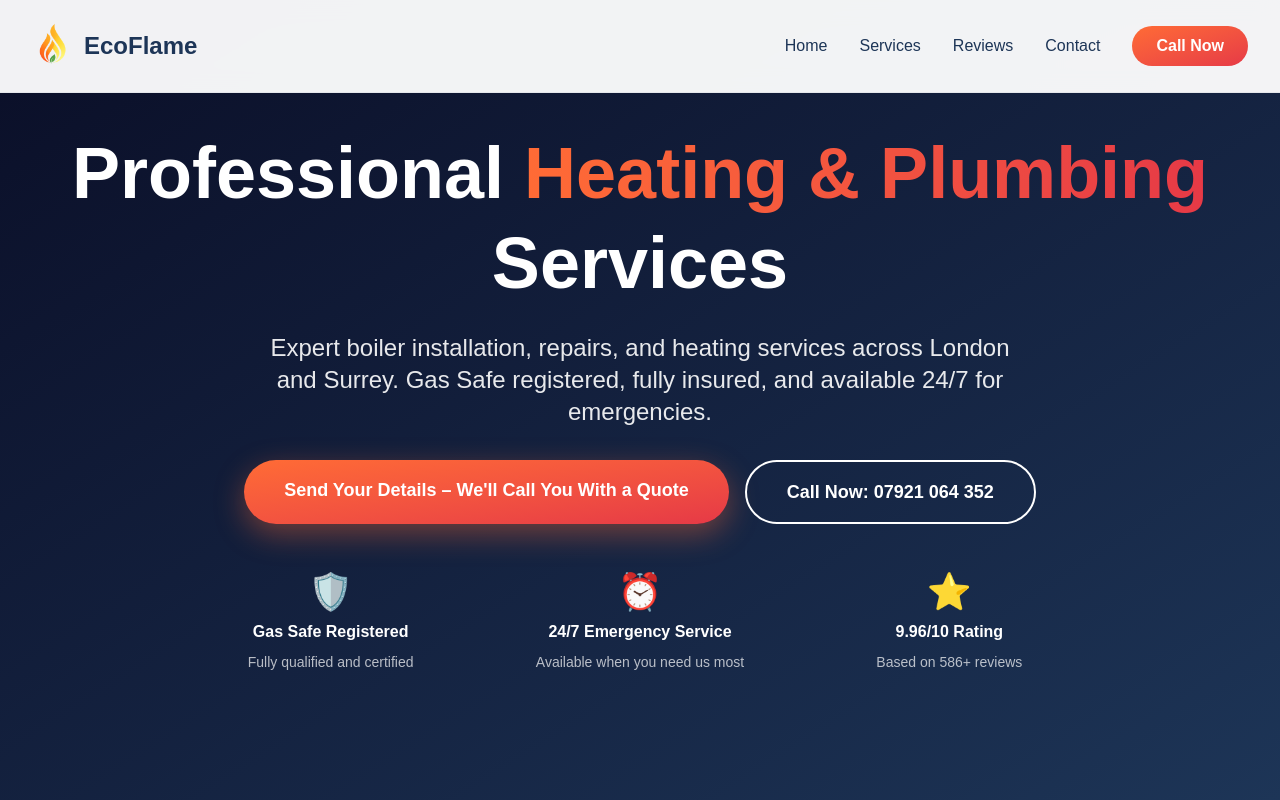
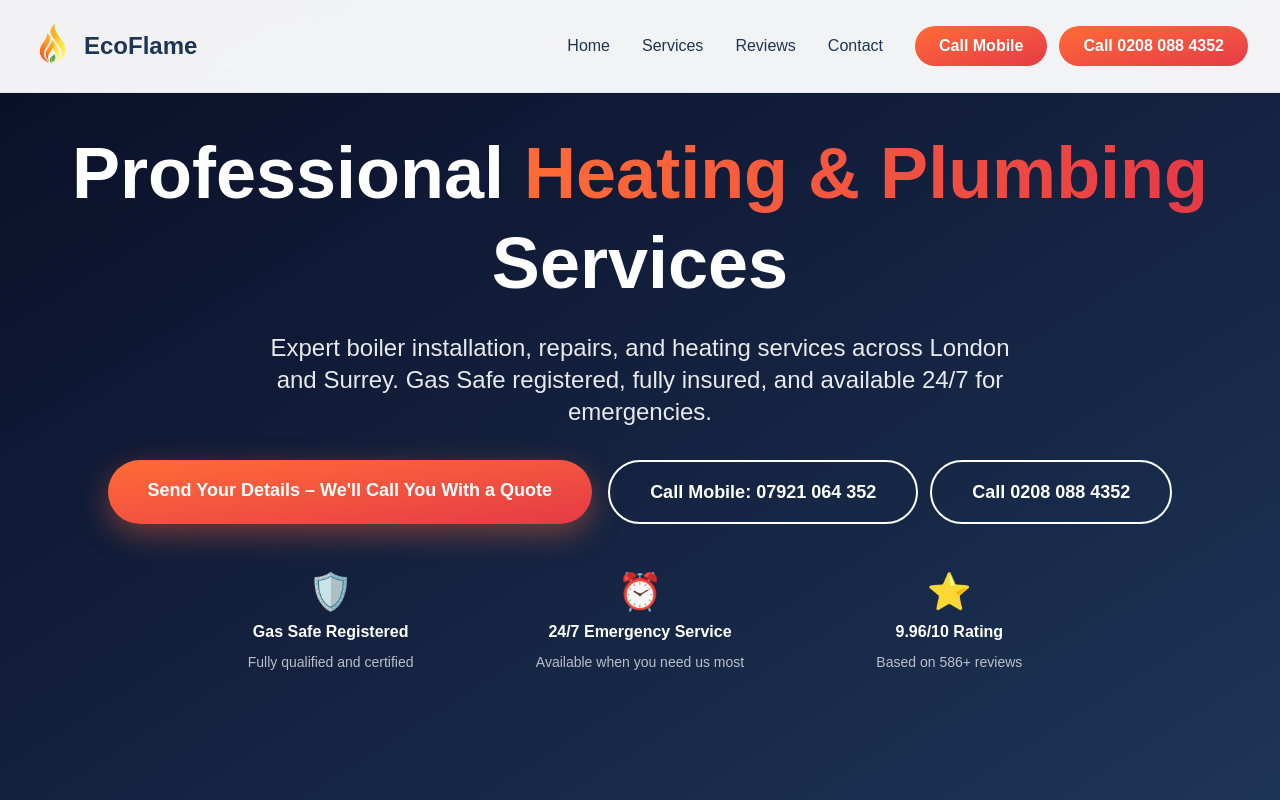
Before and after one commit to PatchLore/ecoflame-webapp, a Next.js app: page / in a window 1280 px wide. Shown: the top 800 px of the page. Built offline with nearby package versions, Linux system fonts and the light colour scheme.

Commit message:
Add landline 0208 088 4352 alongside mobile across header, footer, homepage, embed, and contact page

```diff
--- a/src/app/contact/page.tsx
+++ b/src/app/contact/page.tsx
@@ -66,9 +66,15 @@ export default function ContactPage() {
               href={`tel:${sitePhone}`}
               className="inline-flex items-center justify-center px-4 py-2 rounded-md bg-[#FF5C3A] hover:bg-[#E14A25] text-white transition"
             >
-              Call Us
+              Call Mobile
             </a>
           ) : null}
+          <a
+            href={`tel:02080884352`}
+            className="inline-flex items-center justify-center px-4 py-2 rounded-md bg-[#FF5C3A] hover:bg-[#E14A25] text-white transition"
+          >
+            Call 0208 088 4352
+          </a>
           {siteWhatsApp ? (
             <a
               href={`https://wa.me/${siteWhatsApp.replace(/[^0-9]/g, '')}`}
@@ -163,7 +169,7 @@ export default function ContactPage() {
         <p className="text-gray-300 text-sm mt-6">
           Prefer to talk? {sitePhone ? (<>
             Call us on <a className="underline" href={`tel:${sitePhone}`}>{sitePhone}</a>
-          </>) : 'Add NEXT_PUBLIC_PHONE to show a call button.'} {siteWhatsApp ? (<>
+          </>) : 'Add NEXT_PUBLIC_PHONE to show a call button.'} or <a className="underline" href={`tel:02080884352`}>0208 088 4352</a>. {siteWhatsApp ? (<>
             or WhatsApp <a className="underline" target="_blank" rel="noopener noreferrer" href={`https://wa.me/${siteWhatsApp.replace(/[^0-9]/g, '')}`}>{siteWhatsApp}</a>
           </>) : ' Add NEXT_PUBLIC_WHATSAPP to show WhatsApp.'}
         </p>
--- a/src/app/page.tsx
+++ b/src/app/page.tsx
@@ -23,9 +23,14 @@ export default function HomePage() {
             <a href="#book-now" className="bg-gradient-to-br from-[#FF6B35] to-[#E63946] text-white px-10 py-4 rounded-full font-semibold text-lg transition-all hover:-translate-y-1 shadow-[0_10px_30px_rgba(255,107,53,0.4)] hover:shadow-[0_15px_40px_rgba(255,107,53,0.5)]">
               Send Your Details – We&apos;ll Call You With a Quote
             </a>
-            <a href="tel:07921064352" className="bg-transparent text-white px-10 py-4 rounded-full border-2 border-white font-semibold text-lg transition-all hover:bg-white hover:text-[#0A0E27]">
-              Call Now: 07921 064 352
-            </a>
+            <div className="flex flex-col sm:flex-row gap-3">
+              <a href="tel:07921064352" className="bg-transparent text-white px-10 py-4 rounded-full border-2 border-white font-semibold text-lg transition-all hover:bg-white hover:text-[#0A0E27]">
+                Call Mobile: 07921 064 352
+              </a>
+              <a href="tel:02080884352" className="bg-transparent text-white px-10 py-4 rounded-full border-2 border-white font-semibold text-lg transition-all hover:bg-white hover:text-[#0A0E27]">
+                Call 0208 088 4352
+              </a>
+            </div>
           </div>
 
           {/* Trust Indicators */}
@@ -214,9 +219,14 @@ export default function HomePage() {
         <div className="max-w-[800px] mx-auto">
           <h2 className="text-5xl font-bold text-white mb-4">Need Help Now?</h2>
           <p className="text-xl text-white/90 mb-8">Our team is available 24/7 for emergencies and consultations</p>
-          <a href="tel:07921064352" className="inline-block text-5xl font-bold text-white mb-8 transition-all hover:scale-105">
-            07921 064 352
-          </a>
+          <div className="flex flex-col gap-2 mb-8">
+            <a href="tel:07921064352" className="inline-block text-5xl font-bold text-white transition-all hover:scale-105">
+              07921 064 352
+            </a>
+            <a href="tel:02080884352" className="inline-block text-2xl font-semibold text-white/90 transition-all hover:scale-105">
+              0208 088 4352
+            </a>
+          </div>
           <div className="flex flex-col sm:flex-row gap-4 justify-center">
             <a
               href="https://wa.me/447921064352?text=Hi%20I%27m%20interested%20in%20getting%20a%20quote"
--- a/src/app/quoteflow/embed/page.tsx
+++ b/src/app/quoteflow/embed/page.tsx
@@ -102,9 +102,14 @@ export default function QuoteEmbedPage() {
             </p>
           <div className="bg-[#FF6B35] text-white p-4 rounded-lg">
             <p className="font-semibold">Need immediate help?</p>
-            <a href="tel:07921064352" className="text-white text-xl font-bold">
-              07921 064 352
-            </a>
+            <div className="flex flex-col">
+              <a href="tel:07921064352" className="text-white text-xl font-bold">
+                07921 064 352
+              </a>
+              <a href="tel:02080884352" className="text-white/90 text-base font-semibold">
+                0208 088 4352
+              </a>
+            </div>
           </div>
         </div>
       </div>
@@ -275,11 +280,14 @@ export default function QuoteEmbedPage() {
 
               <div className="text-center text-sm text-gray-500">
                 <p>We&apos;ll call you within 2 hours with your personalized quote</p>
-                <p className="mt-1">
+                <div className="mt-1 flex flex-col items-center gap-1">
                   <a href="tel:07921064352" className="text-[#FF6B35] font-semibold">
                     Or call us now: 07921 064 352
                   </a>
-                </p>
+                  <a href="tel:02080884352" className="text-[#FF6B35] font-semibold">
+                    Or landline: 0208 088 4352
+                  </a>
+                </div>
               </div>
             </form>
           </div>
--- a/src/app/quoteflow/page.tsx
+++ b/src/app/quoteflow/page.tsx
@@ -211,7 +211,12 @@ export default function QuoteFlowLandingPage() {
             <ul className="space-y-2 list-none">
               <li><Link href="/contact" className="text-white/70 no-underline block transition-all hover:text-white hover:pl-1">Get in Touch</Link></li>
               <li><a href="mailto:info@fixblox.com" className="text-white/70 no-underline block transition-all hover:text-white hover:pl-1">info@fixblox.com</a></li>
-              <li><a href="tel:+447925990923" className="text-white/70 no-underline block transition-all hover:text-white hover:pl-1">07925990923</a></li>
+              <li>
+                <a href="tel:+447925990923" className="text-white/70 no-underline block transition-all hover:text-white hover:pl-1">07925990923</a>
+              </li>
+              <li>
+                <a href="tel:02080884352" className="text-white/70 no-underline block transition-all hover:text-white hover:pl-1">0208 088 4352</a>
+              </li>
             </ul>
           </div>
         </div>
--- a/src/components/EcoFlameLayout.tsx
+++ b/src/components/EcoFlameLayout.tsx
@@ -31,9 +31,14 @@ export default function EcoFlameLayout({ children }: EcoFlameLayoutProps) {
               <Link href="#services" className="text-[#1D3557] hover:text-[#FF6B35] transition-colors">Services</Link>
               <Link href="#reviews" className="text-[#1D3557] hover:text-[#FF6B35] transition-colors">Reviews</Link>
               <Link href="#contact" className="text-[#1D3557] hover:text-[#FF6B35] transition-colors">Contact</Link>
-              <a href="tel:07921064352" className="bg-gradient-to-br from-[#FF6B35] to-[#E63946] text-white px-6 py-2 rounded-full font-semibold transition-all hover:-translate-y-1">
-                Call Now
-              </a>
+              <div className="flex items-center gap-3">
+                <a href="tel:07921064352" className="bg-gradient-to-br from-[#FF6B35] to-[#E63946] text-white px-6 py-2 rounded-full font-semibold transition-all hover:-translate-y-1">
+                  Call Mobile
+                </a>
+                <a href="tel:02080884352" className="bg-gradient-to-br from-[#FF6B35] to-[#E63946] text-white px-6 py-2 rounded-full font-semibold transition-all hover:-translate-y-1">
+                  Call 0208 088 4352
+                </a>
+              </div>
             </div>
           </div>
         </div>
@@ -63,9 +68,12 @@ export default function EcoFlameLayout({ children }: EcoFlameLayoutProps) {
                 Professional heating and plumbing services across London and Surrey.
                 Gas Safe registered, fully insured, and available 24/7.
               </p>
-              <div className="flex space-x-4">
+              <div className="flex flex-col sm:flex-row sm:space-x-4 space-y-2 sm:space-y-0">
                 <a href="tel:07921064352" className="text-[#FF6B35] hover:text-[#E63946] transition-colors">
                   📞 07921 064 352
+                </a>
+                <a href="tel:02080884352" className="text-[#FF6B35] hover:text-[#E63946] transition-colors">
+                  ☎️ 0208 088 4352
                 </a>
               </div>
             </div>
@@ -85,6 +93,7 @@ export default function EcoFlameLayout({ children }: EcoFlameLayoutProps) {
               <h3 className="text-xl font-bold mb-4">Contact Info</h3>
               <div className="space-y-2 text-gray-400">
                 <p>📞 07921 064 352</p>
+                <p>☎️ 0208 088 4352</p>
                 <p>📧 info@ecoflame.co.uk</p>
                 <p>📍 Serving London & Surrey</p>
                 <p>🛡️ Gas Safe Registered</p>
```
Also changed, not shown: scripts/list-users.ts (line endings or trailing spaces), 2 other files (tests, documents, lock files or other folders).
